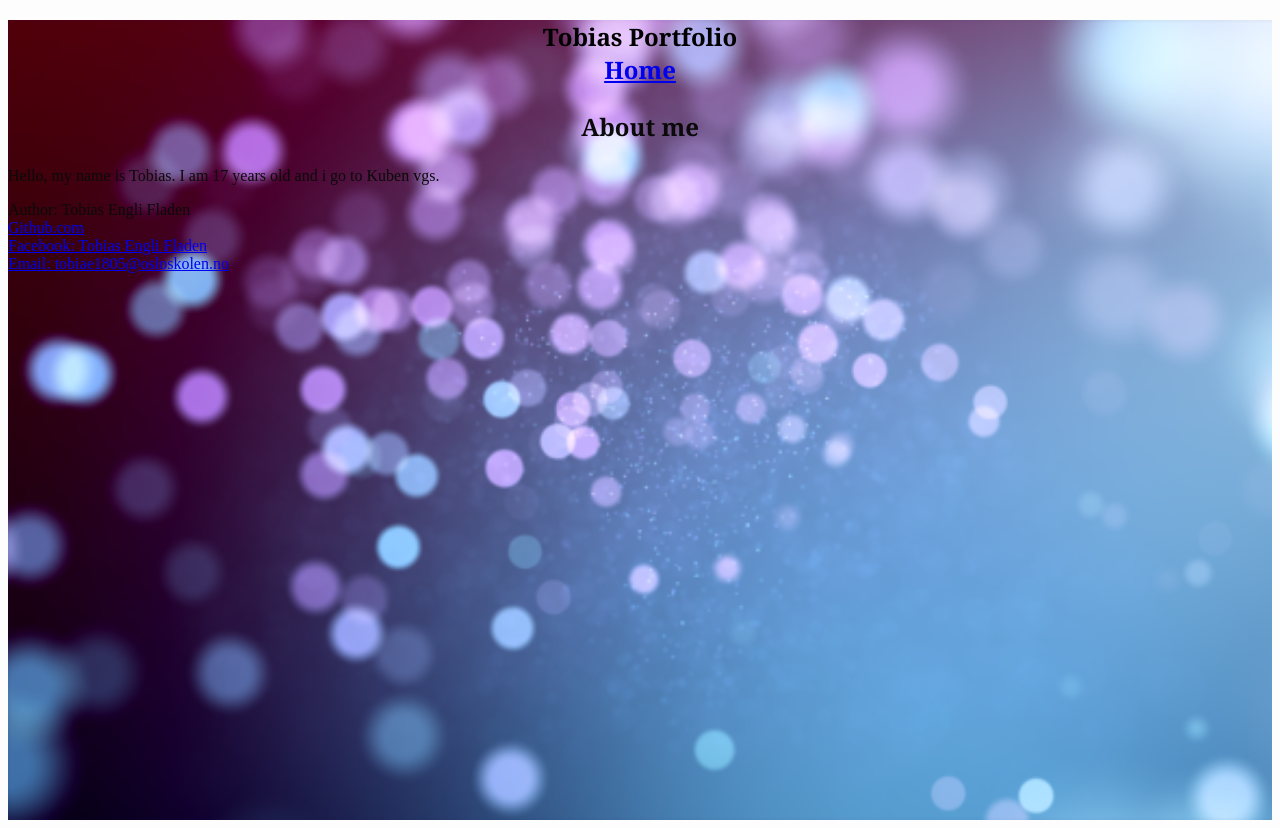
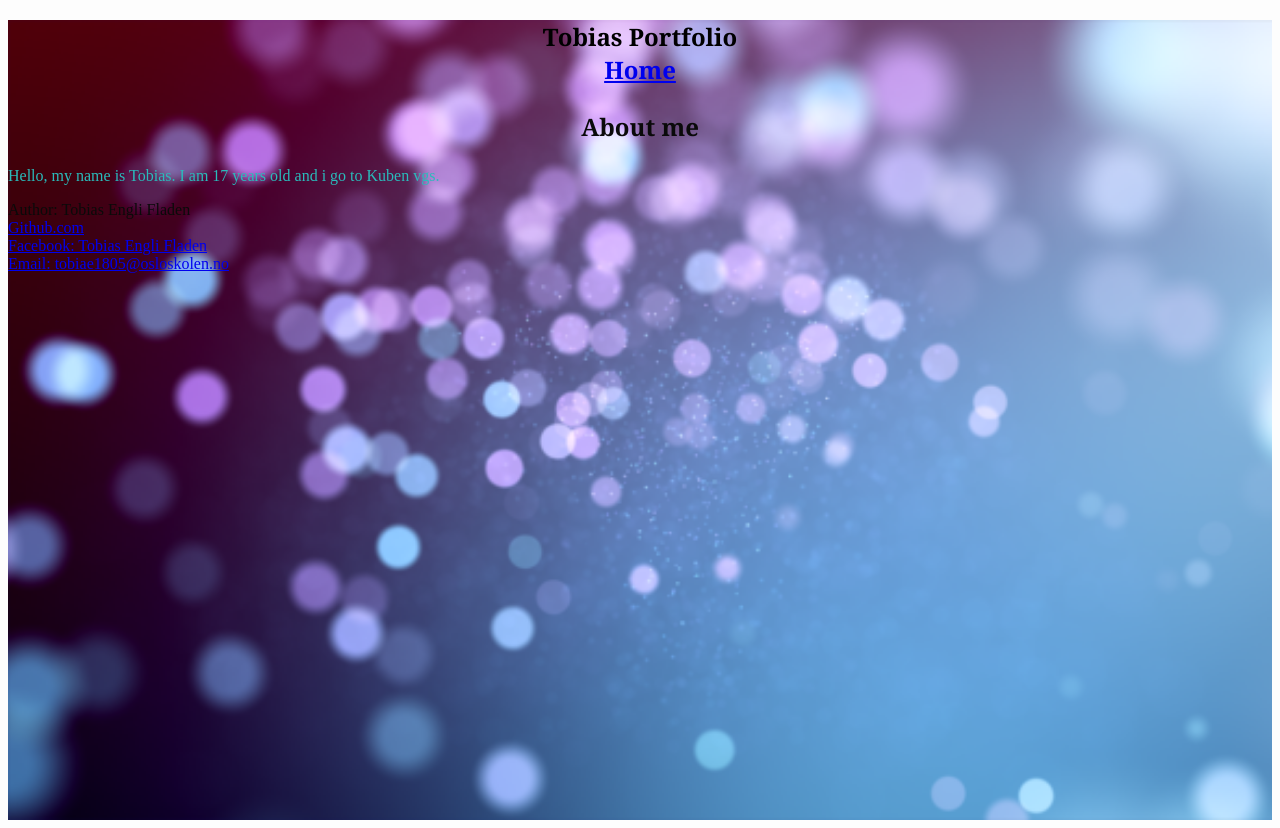
Before and after one commit to Tobbee17/Tobbee17.github.io, a plain HTML site: page AboutMe.html in a window 1280 px wide. Drawn offline with Linux system fonts and the light colour scheme.

Commit message:
changed collor

```diff
--- a/css/style.css
+++ b/css/style.css
@@ -9,7 +9,7 @@ Body {
       color: rgb(10, 10, 10);
     }
     p3 {
-      color: rgb(10, 10, 10);
+      color: rgb(42, 187, 187);
     }
     ul {
       list-style-type: none;
```
